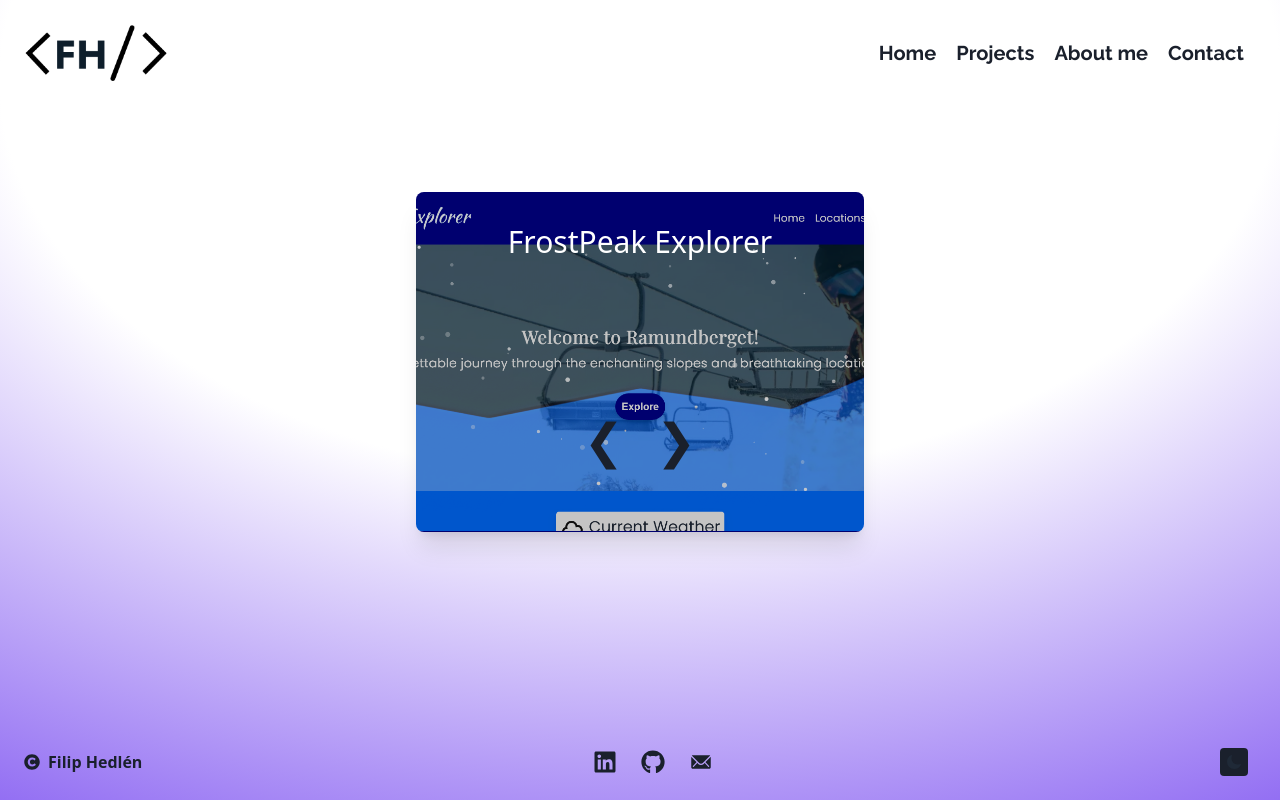
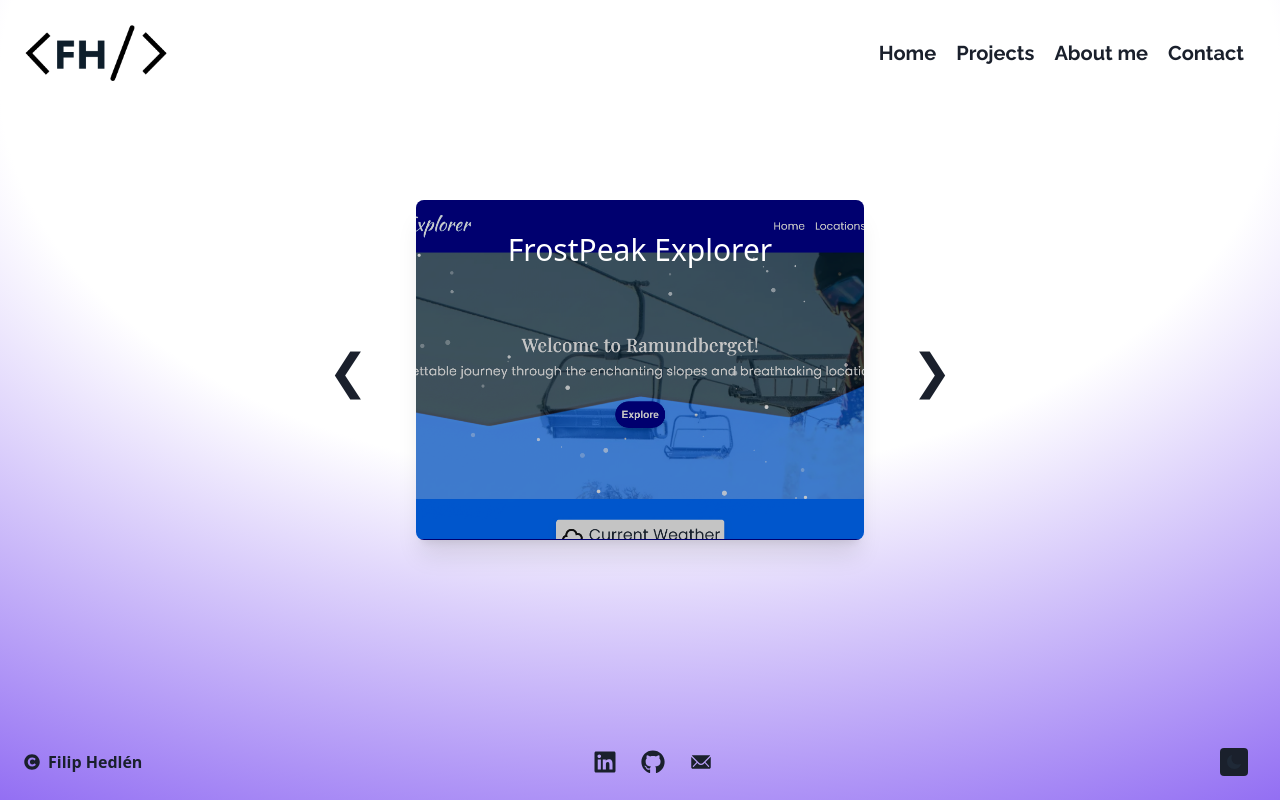
Before and after one commit to FilipHedlen/Portfolio-new, a React (Vite) app in the folder Portfolio-new/: page /projects in a window 1280 px wide. Built offline with nearby package versions, Linux system fonts and the light colour scheme.

Commit message:
Revised the logic for swipe/touch on the project carousel, works much better

```diff
--- a/Portfolio-new/src/components/ProjectCards/ProjectCarousel/ProjectCarousel.tsx
+++ b/Portfolio-new/src/components/ProjectCards/ProjectCarousel/ProjectCarousel.tsx
@@ -5,13 +5,10 @@ import { projects } from '../../../data/projectData';
 const ProjectsCarousel: React.FC = () => {
   const [currentIndex, setCurrentIndex] = useState(0);
 
-  const touchStartX = useRef<number>(0);
-  const touchEndX = useRef<number>(0);
-
-  const touchStartTime = useRef<number>(0);
-
-  const swipeThreshold = 50; // Minimum distance in pixels to be considered a swipe
-  const tapThreshold = 200; // Maximum time in milliseconds to be considered a tap
+  // Variables to track touch and mouse movements
+  const touchStartX = useRef<number | null>(null);
+  const touchEndX = useRef<number | null>(null);
+  const clickThreshold = 5; // Sensitivity for detecting clicks vs swipes
 
   const handlePrev = () => {
     setCurrentIndex((prevIndex) => (prevIndex === 0 ? projects.length - 1 : prevIndex - 1));
@@ -21,39 +18,55 @@ const ProjectsCarousel: React.FC = () => {
     setCurrentIndex((prevIndex) => (prevIndex === projects.length - 1 ? 0 : prevIndex + 1));
   };
 
+  // Track touch/mouse down position
   const handleTouchStart = (e: React.TouchEvent<HTMLDivElement>) => {
     touchStartX.current = e.touches[0].clientX;
-    touchStartTime.current = Date.now();
   };
 
+  // Track touch/mouse move position
   const handleTouchMove = (e: React.TouchEvent<HTMLDivElement>) => {
     touchEndX.current = e.touches[0].clientX;
   };
 
+  // Detect swipe or click after touch end
   const handleTouchEnd = () => {
-    const touchEndTime = Date.now();
-    const touchDuration = touchEndTime - touchStartTime.current;
+    if (touchStartX.current !== null && touchEndX.current !== null) {
+      const distance = touchStartX.current - touchEndX.current;
 
-    if (touchDuration < tapThreshold) {
-      // Handle tap event
-      if (touchStartX.current - touchEndX.current > swipeThreshold) {
-        handleNext(); // Swipe left
-      } else if (touchEndX.current - touchStartX.current > swipeThreshold) {
-        handlePrev(); // Swipe right
+      // If it's a swipe
+      if (Math.abs(distance) > clickThreshold) {
+        if (distance > 0) {
+          handleNext(); // Swipe left to right
+        } else {
+          handlePrev(); // Swipe right to left
         }
       }
+    }
+
+    // Reset touch positions
+    touchStartX.current = null;
+    touchEndX.current = null;
   };
 
   return (
     <section
-      className="max-w-3xl mx-auto px-4 sm:px-6 lg:px-8 flex flex-col items-center"
+      className="relative max-w-3xl mx-auto px-4 sm:px-6 lg:px-8 flex flex-col items-center mt-20 z-10"
       onTouchStart={handleTouchStart}
       onTouchMove={handleTouchMove}
       onTouchEnd={handleTouchEnd}
     >
-      <div className="overflow-hidden flex items-center justify-center">
+      <div className="relative w-full flex items-center justify-center mt-10">
+        <button
+          onClick={handlePrev}
+          className="text-4xl sm:text-5xl text-dark-grey dark:text-light-grey hover:text-primary-light-hover dark:hover:text-primary-dark-hover transition duration-100 p-2 sm:p-4 absolute left-2 sm:left-6 hidden sm:block"
+          aria-label="Previous Slide"
+        >
+          ❮
+        </button>
+
+        <div className="overflow-hidden w-full flex justify-center">
           <div
-          className="flex transition-transform duration-500 ease-in-out mt-28"
+            className="flex transition-transform duration-500 ease-in-out"
             style={{ transform: `translateX(-${currentIndex * 100}%)` }}
           >
             {projects.map((project, index) => (
@@ -74,17 +87,10 @@ const ProjectsCarousel: React.FC = () => {
             ))}
           </div>
         </div>
-      <div className="absolute top-1/2 justify-between px-4 sm:px-6 hidden sm:flex">
-        <button
-          onClick={handlePrev}
-          className="text-4xl sm:text-5xl text-dark-grey dark:text-light-grey hover:text-primary-light-hover dark:hover:text-primary-dark-hover transition duration-100 p-2 sm:p-4"
-          aria-label="Previous Slide"
-        >
-          ❮
-        </button>
+
         <button
           onClick={handleNext}
-          className="text-4xl sm:text-5xl text-dark-grey dark:text-light-grey hover:text-primary-light-hover dark:hover:text-primary-dark-hover transition duration-100 p-2 sm:p-4"
+          className="text-4xl sm:text-5xl text-dark-grey dark:text-light-grey hover:text-primary-light-hover dark:hover:text-primary-dark-hover transition duration-100 p-2 sm:p-4 absolute right-2 sm:right-6 hidden sm:block"
           aria-label="Next Slide"
         >
           ❯
```
Lines whose indentation alone changed are shown as unchanged.
